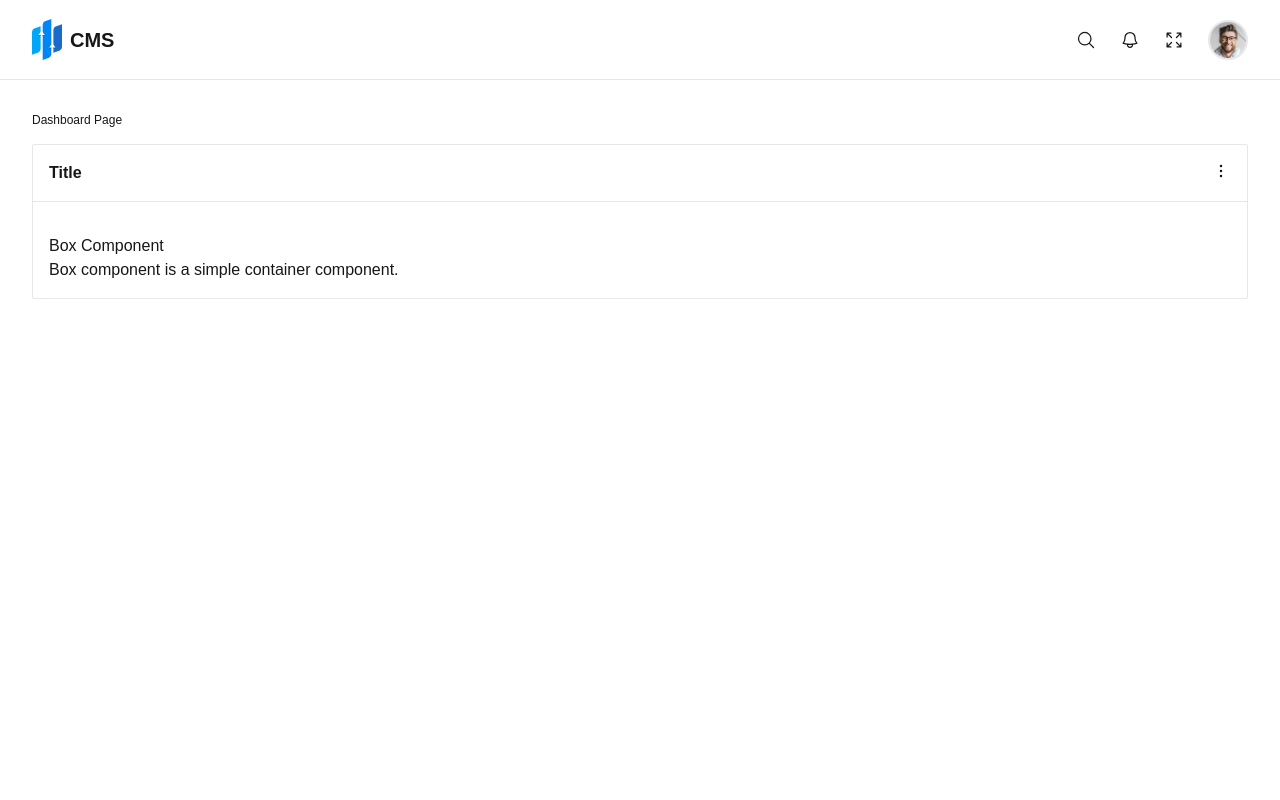
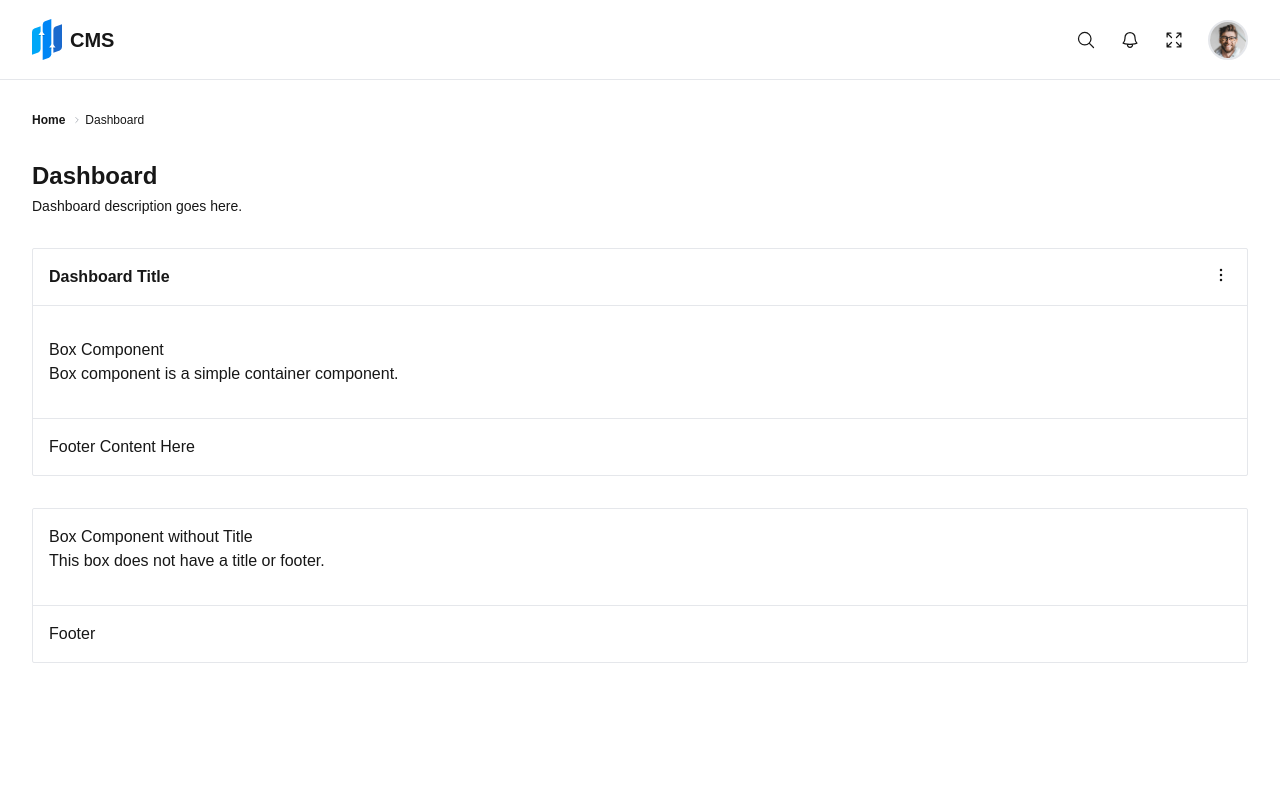
Before and after one commit to kenangundogan/cms, a Next.js app: page /dashboard in a window 1280 px wide. Shown: the top 800 px of the page. Built offline with nearby package versions, Linux system fonts and the light colour scheme.

Commit message:
add Breadcrumb and PageInfo components; enhance Dashboard layout with new components and adjust Box styling

```diff
--- a/src/app/(pages)/dashboard/page.js
+++ b/src/app/(pages)/dashboard/page.js
@@ -1,14 +1,41 @@
 'use client';
 
+import Breadcrumb from '@/app/components/ui/box/Breadcrumb';
+import PageInfo from '@/app/components/ui/box/PageInfo';
 import Box from '@/app/components/ui/box/Box';
 
 const DashboardPage = () => {
     return (
         <div>
-            <h1 className='mb-4 text-xs'>Dashboard Page</h1>
+            <Breadcrumb>
+                <Breadcrumb.Item href="/">Home</Breadcrumb.Item>
+                <Breadcrumb.Item>Dashboard</Breadcrumb.Item>
+            </Breadcrumb>
+
+            <PageInfo>
+                <PageInfo.Title>Dashboard</PageInfo.Title>
+                <PageInfo.Description>Dashboard description goes here.</PageInfo.Description>
+            </PageInfo>
+
             <Box>
-                <h2>Box Component</h2>
-                <p>Box component is a simple container component.</p>
+                <Box.Title>Dashboard Title</Box.Title>
+                <Box.Body>
+                    <h2>Box Component</h2>
+                    <p>Box component is a simple container component.</p>
+                </Box.Body>
+                <Box.Footer>
+                    <p>Footer Content Here</p>
+                </Box.Footer>
+            </Box>
+
+            <Box>
+                <Box.Body>
+                    <h2>Box Component without Title</h2>
+                    <p>This box does not have a title or footer.</p>
+                </Box.Body>
+                <Box.Footer>
+                    Footer
+                </Box.Footer>
             </Box>
         </div>
     );
--- a/src/app/(pages)/layout.js
+++ b/src/app/(pages)/layout.js
@@ -5,7 +5,7 @@ export default function PageLayout({ children }) {
     return (
         <main className="relative top-20 w-full min-h-calc bg-white">
             <Header />
-            <div className="min-h-screen p-8">
+            <div className="min-h-screen p-4">
                 {children}
             </div>
             <Footer />
--- a/src/app/components/ui/box/Box.js
+++ b/src/app/components/ui/box/Box.js
@@ -1,38 +1,51 @@
 'use client';
 
-import clsx from 'clsx';
-import { EllipsisVerticalIcon } from '@heroicons/react/24/outline'
+import { EllipsisVerticalIcon } from '@heroicons/react/24/outline';
 
-export default function Box({ children, className, style, ...props }) {
+const Box = ({ children, className, style }) => {
     return (
+        <div data-name="box" className='p-4'>
             <div
-            className={clsx('w-full flex flex-col gap-4 bg-white border rounded-sm', className)}
+                className={`w-full flex flex-col gap-4 bg-white border rounded-sm ${className || ''}`}
                 style={style}
-            {...props}
             >
-            <div data-name="head" className='p-4 border-b'>
-                <div className='flex justify-between'>
-                    <div className="text-md font-bold">Title</div>
-                    <div className='relative group'>
+                {children}
+            </div>
+        </div>
+    );
+};
+
+Box.Title = ({ children }) => {
+    return (
+        <div data-name="head" className="p-4 border-b">
+            <div className="flex justify-between">
+                <div className="text-md font-bold">{children}</div>
+                <div className="relative group">
                     <EllipsisVerticalIcon className="size-5 cursor-pointer" />
-                        <div className='group-hover:block hidden absolute right-0 w-full min-w-44 bg-white'>
-                            <ul className='flex flex-col text-sm p-4 border shadow-lg *:hover:cursor-pointer'>
-                                <li className='flex items-center gap-2 p-2 hover:bg-gray-50 rounded-sm'>
-                                    <span className='border border-black w-3 h-3 rounded-full'></span>
-                                    <span className='text-sm'>Full Screen</span>
+                    <div className="group-hover:block hidden absolute right-0 w-full min-w-44 bg-white">
+                        <ul className="flex flex-col text-sm p-4 border shadow-lg *:hover:cursor-pointer">
+                            <li className="flex items-center gap-2 p-2 hover:bg-gray-50 rounded-sm">
+                                <span className="border border-black w-3 h-3 rounded-full"></span>
+                                <span className="text-sm">Full Screen</span>
                             </li>
-                                <li className='flex items-center gap-2 p-2 hover:bg-gray-50 rounded-sm'>
-                                    <span className='border border-black w-3 h-3 rounded-full'></span>
-                                    <span className='text-sm'>Minimize</span>
+                            <li className="flex items-center gap-2 p-2 hover:bg-gray-50 rounded-sm">
+                                <span className="border border-black w-3 h-3 rounded-full"></span>
+                                <span className="text-sm">Minimize</span>
                             </li>
                         </ul>
                     </div>
                 </div>
             </div>
         </div>
-            <div data-name="body" className='p-4'>
-                {children}
-            </div>
-        </div>
     );
-}
+};
+
+Box.Body = ({ children }) => {
+    return <div data-name="body" className="p-4">{children}</div>;
+};
+
+Box.Footer = ({ children }) => {
+    return <div data-name="footer" className="p-4 border-t">{children}</div>;
+};
+
+export default Box;
--- /dev/null
+++ b/src/app/components/ui/box/Breadcrumb.js
@@ -0,0 +1,43 @@
+'use client';
+
+import React from 'react';
+import { ChevronRightIcon } from '@heroicons/react/24/outline';
+
+const Breadcrumb = ({ children, className, style }) => {
+    const items = React.Children.toArray(children);
+
+    return (
+        <div data-name="breadcrumb" className="p-4">
+            <ul
+                className={`w-full flex gap-1 items-center text-xs ${className || ''}`}
+                style={style}
+            >
+                {items.map((child, index) => (
+                    <li
+                        key={index}
+                        data-name="item"
+                        className="flex items-center gap-2"
+                    >
+                        {child}
+
+                        {index < items.length - 1 && (
+                            <ChevronRightIcon className="size-2 text-gray-500" />
+                        )}
+                    </li>
+                ))}
+            </ul>
+        </div>
+    );
+};
+
+Breadcrumb.Item = ({ children, href }) => {
+    return href ? (
+        <a href={href} className="font-bold hover:underline">
+            {children}
+        </a>
+    ) : (
+        <span>{children}</span>
+    );
+};
+
+export default Breadcrumb;
--- /dev/null
+++ b/src/app/components/ui/box/PageInfo.js
@@ -0,0 +1,24 @@
+'use client';
+
+const PageInfo = ({ children, className, style }) => {
+    return (
+        <div data-name="box" className='p-4'>
+            <div
+                className={`w-full flex flex-col gap-1 ${className || ''}`}
+                style={style}
+            >
+                {children}
+            </div>
+        </div>
+    );
+};
+
+PageInfo.Title = ({ children }) => {
+    return <div data-name="title" className="text-2xl font-bold">{children}</div>;
+};
+
+PageInfo.Description = ({ children }) => {
+    return <div data-name="description" className="text-sm">{children}</div>;
+};
+
+export default PageInfo;
```
Lines whose indentation alone changed are shown as unchanged.
